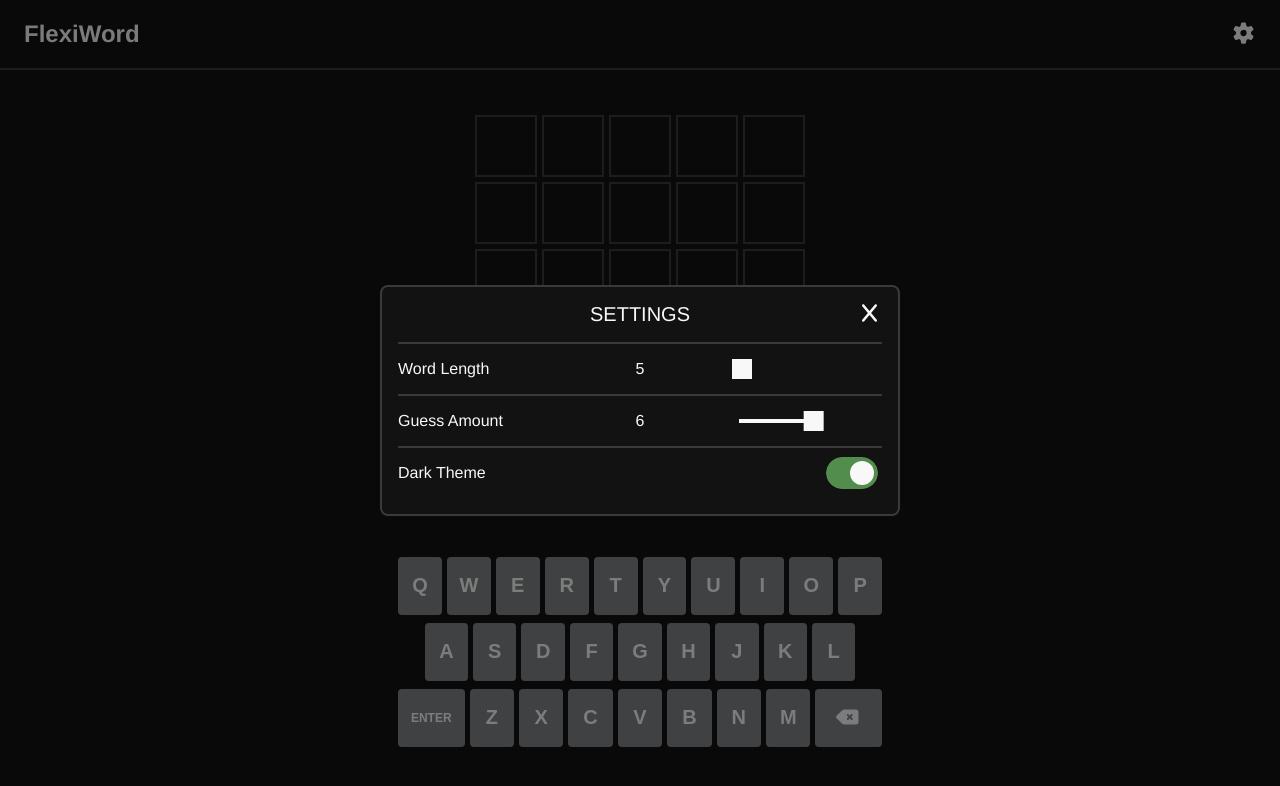
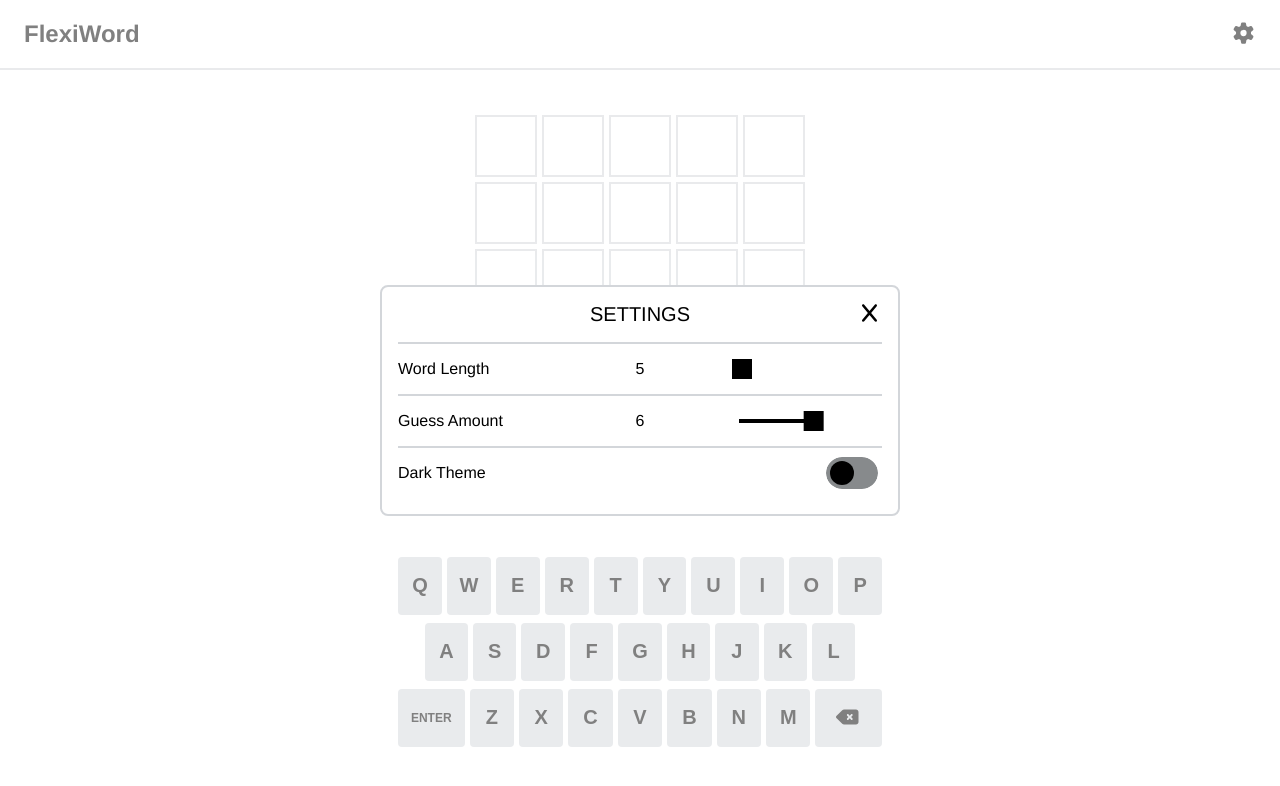
Before and after one commit to wasaleaf/flexiword, an Angular app: page / in a window 1280 px wide. Both pictures are taken after a click on the button 1243 px from the left and 33 px from the top of the page. Shown: the top 786 px of the page. Built offline with nearby package versions, Linux system fonts and the light colour scheme; no server answers.

Commit message:
dark/light mode

```diff
--- a/src/app/app.component.ts
+++ b/src/app/app.component.ts
@@ -22,6 +22,14 @@ export class AppComponent implements OnInit {
   public constructor(public gameService: GameService) {}
 
   public ngOnInit() {
+    const stored = localStorage.getItem('theme');
+    if (stored) {
+      document.documentElement.setAttribute('data-theme', stored);
+    }
+    else {
+      const prefersDark = window.matchMedia('(prefers-color-scheme: dark)').matches;
+      document.documentElement.setAttribute('theme', prefersDark ? 'dark' : 'light');
+    }
     this.startNewGame();
   }
 
--- a/src/app/components/settings/settings.component.html
+++ b/src/app/components/settings/settings.component.html
@@ -20,7 +20,7 @@
         </span>
         <span class="settings-row two-items">
             <p>Dark Theme</p>
-            <mat-slide-toggle [(ngModel)]="darkTheme"></mat-slide-toggle>
+            <mat-slide-toggle [(ngModel)]="darkTheme" (change)="updateTheme()"></mat-slide-toggle>
         </span>
         <!-- TODO -->
         <!-- <div>
--- a/src/app/components/settings/settings.component.ts
+++ b/src/app/components/settings/settings.component.ts
@@ -1,4 +1,4 @@
-import { Component, model } from '@angular/core';
+import { Component, model, OnInit } from '@angular/core';
 import { FontAwesomeModule } from '@fortawesome/angular-fontawesome';
 import { faX } from '@fortawesome/free-solid-svg-icons';
 import { MatSlideToggleModule } from '@angular/material/slide-toggle';
@@ -11,7 +11,7 @@ import { FormsModule } from '@angular/forms';
   templateUrl: './settings.component.html',
   styleUrl: './settings.component.scss'
 })
-export class SettingsComponent {
+export class SettingsComponent implements OnInit {
   public closeIcon = faX;
   public dialogOpen = model<boolean>(false);
   public wordLength = model<number>(5);
@@ -23,7 +23,18 @@ export class SettingsComponent {
   public maxGuessMin = 1;
   public maxGuessMax = 10;
 
+  public ngOnInit() {
+    const theme = document.documentElement.getAttribute('theme');
+    this.darkTheme = theme === 'dark' ? true : false;
+  }
+
   public updateDialogOpen(state: boolean): void {
     this.dialogOpen.update(_ => state);
   }
+
+  public updateTheme() {
+    const theme = this.darkTheme ? 'dark' : 'light';
+    document.documentElement.setAttribute('theme', theme);
+    localStorage.setItem('theme', theme);
+  }
 }
--- a/src/styles.scss
+++ b/src/styles.scss
@@ -18,24 +18,31 @@
     --font-weight: 700;
     --font-size: 20px;
     --button-border: 4px;
+    --present-color: rgb(181, 159, 59);
+    --correct-color: rgb(83, 141, 78);
 
-    /* Dark mode defaults */
+    --background-color: rgb(255, 255, 255);
+    --color: rgb(0, 0, 0);
+    --keyboard-color: rgb(211, 214, 218);
+    --back-drop-color: rgba(255, 255, 255, 0.5);
+    --tbd-color: rgb(211, 214, 218);
+    --absent-color: rgb(120, 124, 126);
+    --toggle-off-color: rgb(135, 138, 140);
+
+    --border: 2px solid var(--tbd-color);
+    background-color: var(--background-color);
+    color: var(--color);
+    font-family: 'Franklin Gothic Medium', 'Arial Narrow', Arial, sans-serif;
+}
+
+:root[theme="dark"] {
     --background-color: rgb(18, 18, 19);
     --color: rgb(248, 248, 248);
     --keyboard-color: rgb(129, 131, 132);
-    --border: 2px solid var(--absent-color);
     --back-drop-color: rgba(0, 0, 0, 0.5);
-    --tbd-color: rgb(86, 87, 88);
+    --tbd-color: rgb(58, 58, 60);
     --absent-color: rgb(58, 58, 60);
-    --present-color: rgb(181, 159, 59);
-    --correct-color: rgb(83, 141, 78);
-
-    /* Light mode defaults */
-
-
-    background-color: var(--background-color);
-    color: var(--color);
-    font-family: 'Franklin Gothic Medium', 'Arial Narrow', Arial, sans-serif;
+    --toggle-off-color: rgb(86, 87, 88);
 }
 
 html,
@@ -86,16 +93,16 @@ button {
         handle-shape: rounded,
         selected-icon-size: 0,
         unselected-icon-size: 0,
-        track-outline-color: var(--absent-color),
+        track-outline-color: var(--toggle-off-color),
         selected-track-outline-color: var(--correct-color),
         selected-track-color: var(--correct-color),
         selected-focus-track-color: var(--correct-color),
         selected-hover-track-color: var(--correct-color),
         selected-pressed-track-color: var(--correct-color),
-        unselected-track-color: var(--absent-color),
-        unselected-focus-track-color: var(--absent-color),
-        unselected-hover-track-color: var(--absent-color),
-        unselected-pressed-track-color: var(--absent-color),
+        unselected-track-color: var(--toggle-off-color),
+        unselected-focus-track-color: var(--toggle-off-color),
+        unselected-hover-track-color: var(--toggle-off-color),
+        unselected-pressed-track-color: var(--toggle-off-color),
         selected-handle-color: var(--color),
         selected-focus-handle-color: var(--color),
         selected-hover-handle-color: var(--color),
```
